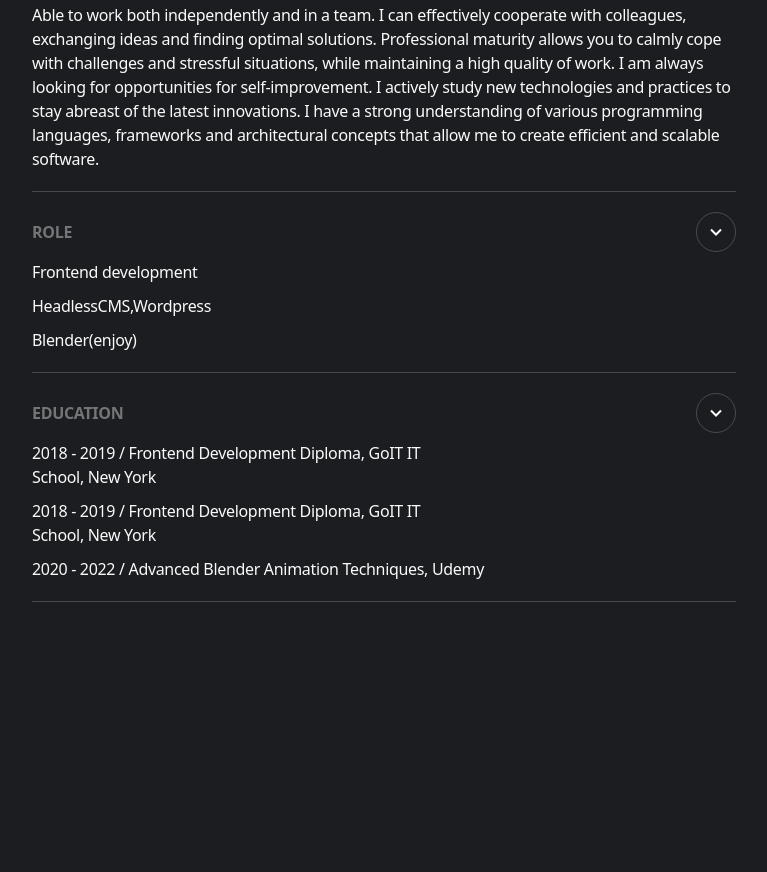
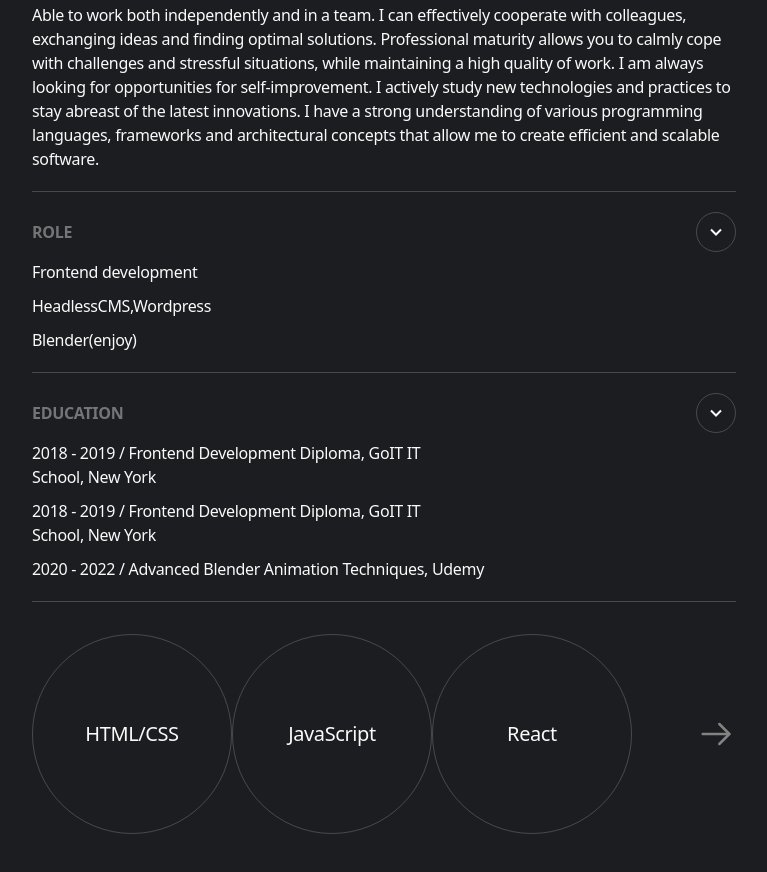
Before and after one commit to KaterynaTsyhaniuk/my-project-test, a website built with Vite: page src/index.html in a window 1280 px wide. Shown: the part 2762-3634 px from the top of the page, without its empty margins (256-1023 px from the left). Before the commit the page ends 3492 px from the top, so only its background shows below. Built offline with nearby package versions, Linux system fonts and the light colour scheme; what accordion-js would draw is missing.

Commit message:
create swiper html/css

```diff
--- a/package.json
+++ b/package.json
@@ -16,6 +16,7 @@
   "license": "ISC",
   "dependencies": {
     "accordion-js": "^3.3.4",
+    "swiper": "^11.1.9",
     "vite-plugin-full-reload": "^1.0.5",
     "vite-plugin-html-inject": "^1.0.1"
   }
--- a/src/css/about-me.css
+++ b/src/css/about-me.css
@@ -188,3 +188,91 @@
 .is-active .icon-about-me {
   transform: rotate(180deg);
 }
+
+/* ============  Swiper ================*/
+
+.about-container-skills {
+  display: flex;
+  align-items: center;
+  flex-wrap: nowrap;
+  justify-content: space-between;
+  flex-direction: row;
+  min-width: 0;
+}
+
+.about-skills-swiper {
+  display: flex;
+  justify-content: space-between;
+  align-items: center;
+  overflow: hidden;
+  width: 260px;
+}
+
+.about-skills-list {
+  display: flex;
+  width: 260px;
+}
+
+.about-skills-circle {
+  display: flex;
+  justify-content: center;
+  align-items: center;
+  width: 130px;
+  height: 130px;
+  flex-shrink: 0;
+  border-radius: 100px;
+  border: 1px solid rgba(250, 250, 250, 0.2);
+  stroke-width: 1px;
+  stroke: rgba(250, 250, 250, 0.2);
+  line-height: 150%;
+  letter-spacing: -0.02em;
+}
+
+.about-skills-circle-active {
+  background-color: #ed3b44;
+}
+
+.about-skills-btn {
+  display: flex;
+  justify-content: center;
+  background-color: transparent;
+  stroke: #838383;
+  transition: stroke 250ms cubic-bezier(0.4, 0, 0.2, 1);
+  cursor: pointer;
+  border: none;
+  padding: 0;
+}
+
+.about-skills-btn:hover,
+.about-skills-btn:focus-visible,
+.about-skills-btn:active {
+  stroke: #fafafa;
+}
+
+@media only screen and (min-width: 768px) {
+  .about-skills-swiper {
+    width: 600px;
+  }
+
+  .about-skills-circle {
+    font-size: 20px;
+    width: 200px;
+    height: 200px;
+    border-radius: 100%;
+  }
+
+  .about-swiper-svg {
+    width: 40px;
+    height: 40px;
+  }
+}
+
+@media screen and (min-width: 1440px) {
+  .about-container-skills {
+    margin: 0 32px;
+  }
+
+  .about-skills-swiper {
+    width: 1200px;
+  }
+}
--- a/src/partials/about-me.html
+++ b/src/partials/about-me.html
@@ -115,5 +115,54 @@
             </li>
         </ul>
 
+        <div class="about-container-skills">
+            <div class="about-skills-swiper">
+                <ul class="about-skills-list">
+                    <li class="about-skills-circle" id="1">
+                        <p class="about-skills-item">HTML/CSS</p>
+                    </li>
+                    <li class="about-skills-circle" id="2">
+                        <p class="about-skills-item">JavaScript</p>
+                    </li>
+                    <li class="about-skills-circle" id="3">
+                        <p class="about-skills-item">React</p>
+                    </li>
+                    <li class="about-skills-circle" id="4">
+                        <p class="about-skills-item">Node. js</p>
+                    </li>
+                    <li class="about-skills-circle" id="5">
+                        <p class="about-skills-item">React Native</p>
+                    </li>
+                    <li class="about-skills-circle" id="6">
+                        <p class="about-skills-item">Soft skills</p>
+                    </li>
+                    <li class="about-skills-circle" id="7">
+                        <p class="about-skills-item">HTML/CSS</p>
+                    </li>
+                    <li class="about-skills-circle" id="8">
+                        <p class="about-skills-item">JavaScript</p>
+                    </li>
+                    <li class="about-skills-circle" id="9">
+                        <p class="about-skills-item">React</p>
+                    </li>
+                    <li class="about-skills-circle" id="10">
+                        <p class="about-skills-item">Node. js</p>
+                    </li>
+                    <li class="about-skills-circle" id="11">
+                        <p class="about-skills-item">React Native</p>
+                    </li>
+                    <li class="about-skills-circle" id="12">
+                        <p class="about-skills-item">Soft skills</p>
+                    </li>
+                </ul>
+            </div>
+
+            <button class="about-skills-btn" type="button">
+                <svg class="about-swiper-svg" width="28" height="28">
+                    <use href="./img/icons.svg#icon-arrow-right"></use>
+                </svg>
+            </button>
+        </div>
+
     </div>
 </section>
```
Also changed, not shown: 1 other file.
